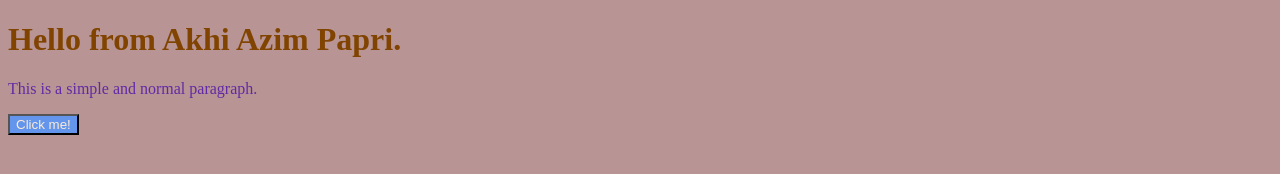
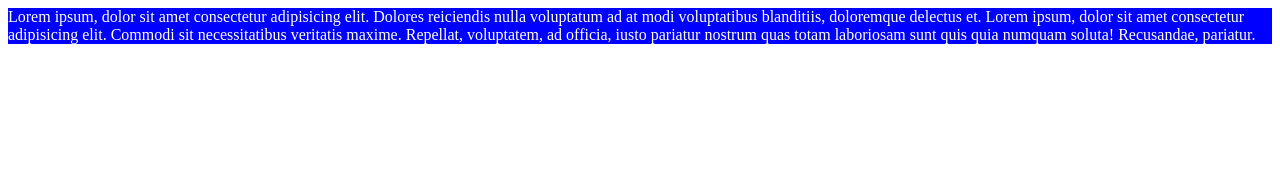
Before and after one commit to akhiazimpapri/Learning_css, a plain HTML site: page index.html in a window 1280 px wide. Drawn offline with Linux system fonts and the light colour scheme.

Commit message:
practice set 1 Q1

```diff
--- a/index.html
+++ b/index.html
@@ -7,7 +7,11 @@
     <link rel="stylesheet" href="style.css">
 </head>
 <body>
-    <h1>Hello from Akhi Azim Papri.</h1>
-   <p>This is a simple and normal paragraph.</p>
-   <button>Click me!</button>
+    <div id="box">
+        Lorem ipsum, dolor sit amet consectetur adipisicing elit.
+        Dolores reiciendis nulla voluptatum ad at modi voluptatibus
+         blanditiis, doloremque delectus et.
+         Lorem ipsum, dolor sit amet consectetur adipisicing elit. Commodi sit necessitatibus veritatis maxime. Repellat, voluptatem, ad officia, iusto pariatur nostrum quas totam laboriosam sunt quis quia numquam soluta! Recusandae, pariatur.
+    </div>
+</body>
 </html>
--- a/style.css
+++ b/style.css
@@ -1,20 +1,4 @@
-body {
-    background-color: rgb(184, 148, 148);
+#box {
+    background-color: blue;
+    color: white;
 }
-
-h1 {
-color : rgb(128, 68, 0);
-}
-
-p {
-    color: rgb(97, 42, 165);
-}
-
-button {
-    color: antiquewhite;
-    background-color: cornflowerblue;
-}
-
-* { /*This is used to color all the document. This is called universal selecter.*/
-    color: pink;
-}
```
